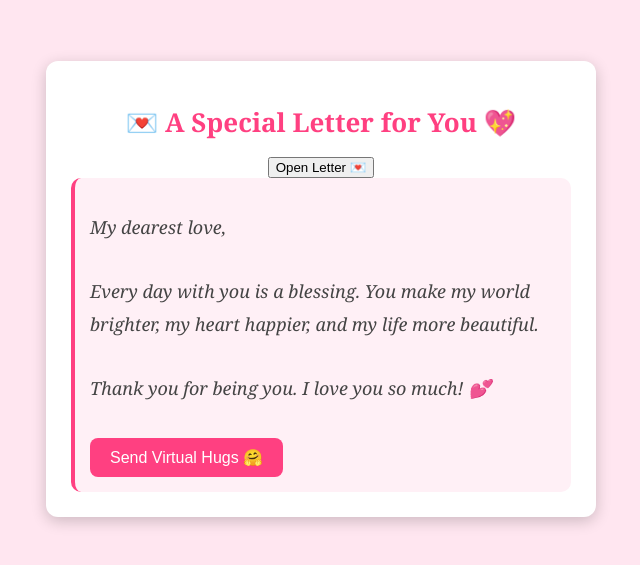
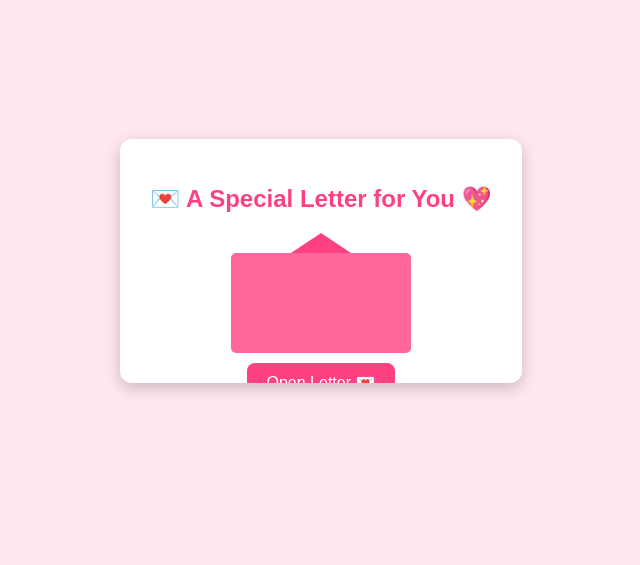
Before and after one commit to SalyyS1/SalyyS1, a plain HTML site: page next_page.html in a window 1280 px wide. Shown: the part 139-704 px from the top of the page, without its empty margins (319-959 px from the left). Drawn offline with Linux system fonts and the light colour scheme.

Commit message:
Update letter_style.css

```diff
--- a/letter_style.css
+++ b/letter_style.css
@@ -1,44 +1,66 @@
 body {
-    font-family: 'Georgia', serif;
+    font-family: 'Poppins', sans-serif;
     background-color: #ffe6f0;
     text-align: center;
-    padding: 20px;
     display: flex;
     flex-direction: column;
     align-items: center;
     justify-content: center;
     height: 100vh;
+    margin: 0;
 }
 
 .container {
-    max-width: 500px;
-    background: #fff;
-    padding: 25px;
+    max-width: 400px;
+    background: white;
+    padding: 30px;
     border-radius: 12px;
-    box-shadow: 0px 4px 15px rgba(0, 0, 0, 0.2);
-    animation: fadeIn 1s ease-in-out;
+    box-shadow: 0px 5px 15px rgba(0, 0, 0, 0.2);
+    text-align: center;
+    position: relative;
+    overflow: hidden;
 }
 
-h1 {
-    font-size: 26px;
+.title {
+    font-size: 24px;
     color: #ff4081;
     font-weight: bold;
-    margin-bottom: 15px;
+    margin-bottom: 20px;
 }
 
-.letter {
-    font-size: 18px;
-    color: #444;
-    line-height: 1.8;
-    font-style: italic;
-    text-align: left;
-    padding: 15px;
-    border-left: 4px solid #ff4081;
-    background: #fff0f6;
-    border-radius: 10px;
+/* ENVELOPE */
+.envelope {
+    width: 180px;
+    height: 120px;
+    position: relative;
+    margin: 0 auto;
+    transition: transform 1s ease-in-out;
 }
 
-.hug_button {
+.flap {
+    width: 0;
+    height: 0;
+    border-left: 90px solid transparent;
+    border-right: 90px solid transparent;
+    border-bottom: 60px solid #ff4081;
+    position: absolute;
+    top: 0;
+    left: 0;
+    transition: transform 0.8s ease-in-out;
+}
+
+.body {
+    width: 180px;
+    height: 100px;
+    background-color: #ff6699;
+    position: absolute;
+    bottom: 0;
+    left: 0;
+    border-radius: 5px;
+}
+
+.open_button {
+    margin-top: 130px;
     font-size: 16px;
     padding: 10px 20px;
     border: none;
@@ -47,16 +69,67 @@ h1 {
     background: #ff4081;
     color: white;
     transition: all 0.3s ease;
-    margin-top: 15px;
+}
+
+.open_button:hover {
+    background: #e03570;
+    transform: scale(1.1);
+}
+
+/* Letter Animation */
+.letter {
+    width: 100%;
+    background: #fff0f6;
+    border: 2px solid #ff4081;
+    border-radius: 10px;
+    padding: 20px;
+    margin-top: 20px;
+    box-shadow: 0px 4px 12px rgba(255, 64, 129, 0.3);
+    font-size: 16px;
+    line-height: 1.8;
+    text-align: left;
+    opacity: 0;
+    transform: translateY(50px);
+    transition: all 0.8s ease-in-out;
+}
+
+.letter_text {
+    font-style: italic;
+    color: #444;
+}
+
+.hug_button {
+    display: block;
+    font-size: 16px;
+    padding: 10px 20px;
+    border: none;
+    border-radius: 8px;
+    cursor: pointer;
+    background: #ff4081;
+    color: white;
+    transition: all 0.3s ease;
+    margin: 20px auto 0;
 }
 
 .hug_button:hover {
+    background: #e03570;
     transform: scale(1.1);
-    background: #e03570;
 }
 
-/* Smooth fade-in effect */
-@keyframes fadeIn {
-    from { opacity: 0; transform: translateY(-10px); }
-    to { opacity: 1; transform: translateY(0); }
+/* Envelope opens and reveals letter */
+.open .flap {
+    transform: rotateX(180deg);
 }
+
+.open .body {
+    transform: translateY(-80px);
+}
+
+.open + .letter {
+    opacity: 1;
+    transform: translateY(0);
+}
+
+.hidden {
+    display: none;
+}
```
